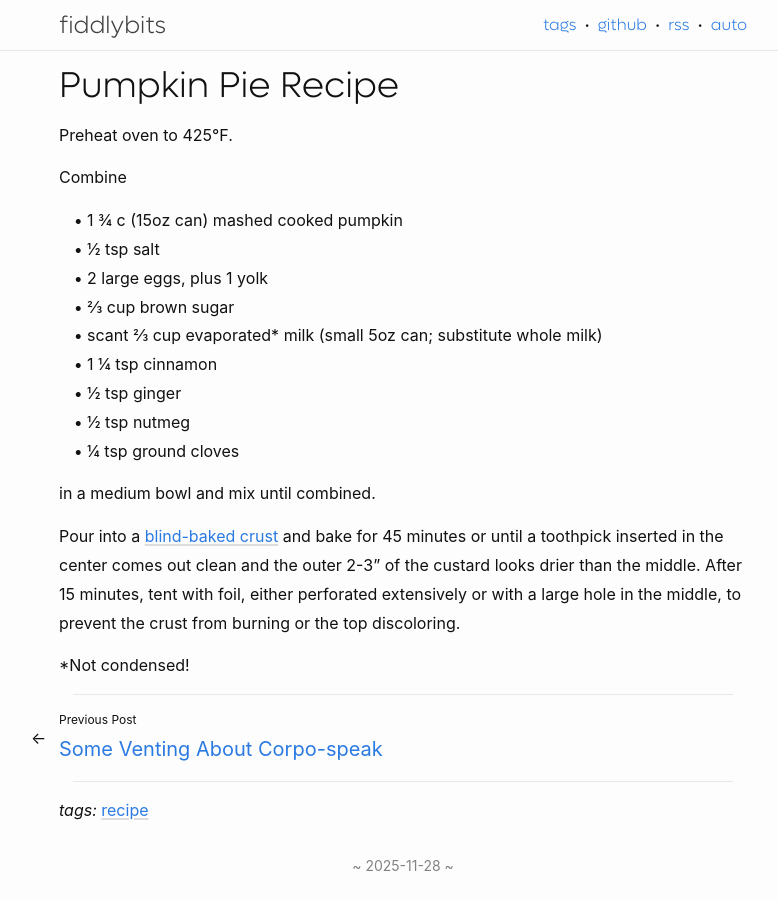
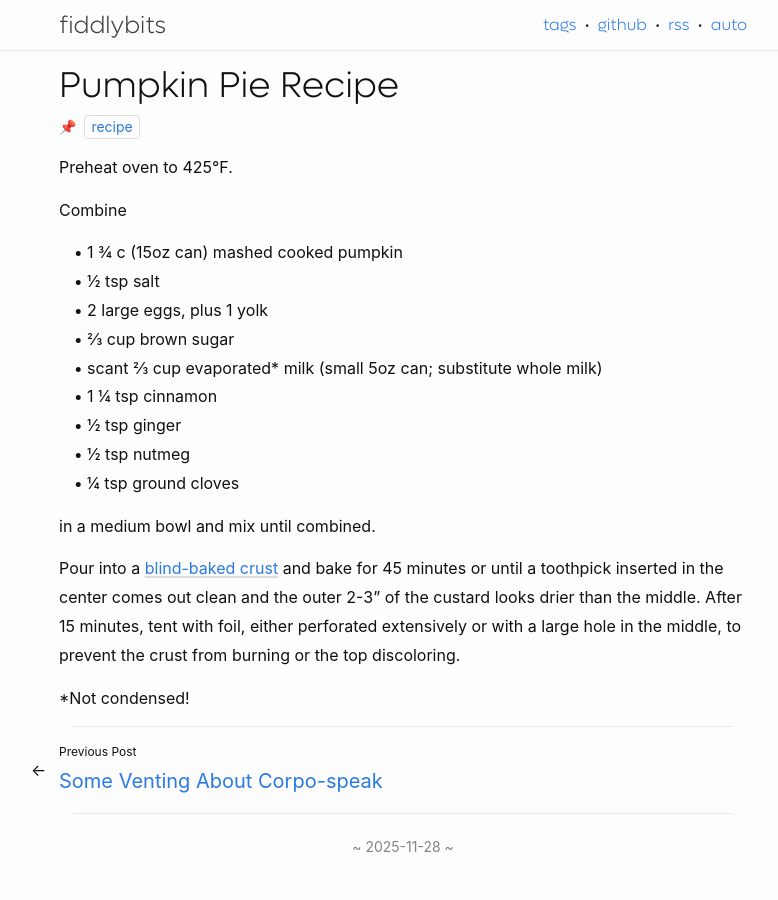
Before and after one commit to seansfkelley/seansfkelley.github.io, a Jekyll site: the page built from _posts/2025-11-28-pumpkin-pie.md, in a window 1280 px wide. Shown: the whole page, without its empty margins (237-1015 px from the left). Built offline with Jekyll 4.4.1, drawn with Linux system fonts in a browser that asks for light colours.

Commit message:
Make tags more prominent.

```diff
--- a/_includes/common-footer.html
+++ b/_includes/common-footer.html
@@ -66,11 +66,3 @@ _Updated {{ entry[0] }}: {{ entry[1] }}_
   </section>
   <hr />
 {%- endunless -%}
-{% if page.tags.size != 0 %}
-<section class="tag-list">
-  <i class="tag-label">tags:</i>
-  {% for t in page.tags %}
-  <a class="tag-link" href="/tag/{{ t }}">{{ t }}</a>{% if forloop.last == false
-  %}, {% endif %} {% endfor %}
-</section>
-{% endif %}
--- a/_layouts/post.html
+++ b/_layouts/post.html
@@ -7,6 +7,12 @@ layout: base
     <h1 class="post-title">{{ page.title | escape }}</h1>
     <h3 class="post-subtitle">{{ page.subtitle | escape }}</h3>
   </header>
+  {% if page.tags.size != 0 %}
+  <section class="tag-list">
+    📌
+    {% for t in page.tags %}<a class="tag-link" href="/tag/{{ t }}">{{ t }}</a>{% endfor %}
+  </section>
+  {% endif %}
   {%- if page.anchor_headings == true -%}
     {% assign anchor_headings = site.default_anchor_headings %}
   {%- else -%}
--- a/_sass/common-footer.scss
+++ b/_sass/common-footer.scss
@@ -100,7 +100,3 @@
     }
   }
 }
-
-.tag-list {
-  margin-bottom: $spacing * 2;
-}
--- a/_sass/post.scss
+++ b/_sass/post.scss
@@ -99,3 +99,24 @@
     }
   }
 }
+
+.tag-list {
+  margin-bottom: $spacing;
+  margin-top: math.div(-$spacing, 2);
+  font-size: $font-size-small;
+
+  .tag-link {
+    border: 1px solid var(--link-color-underline);
+    border-radius: 4px;
+    padding: 2px 6px 3px;
+    text-decoration: none;
+
+    &:first-child {
+      margin-left: 4px;
+    }
+
+    &:hover {
+      border-color: var(--link-color-hover);
+    }
+  }
+}
```
